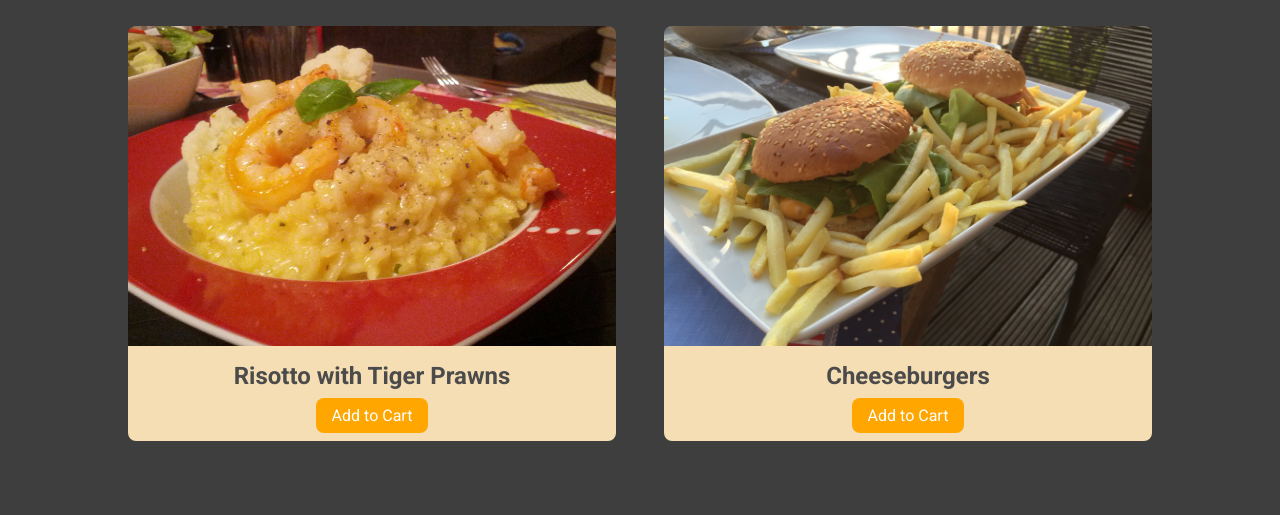
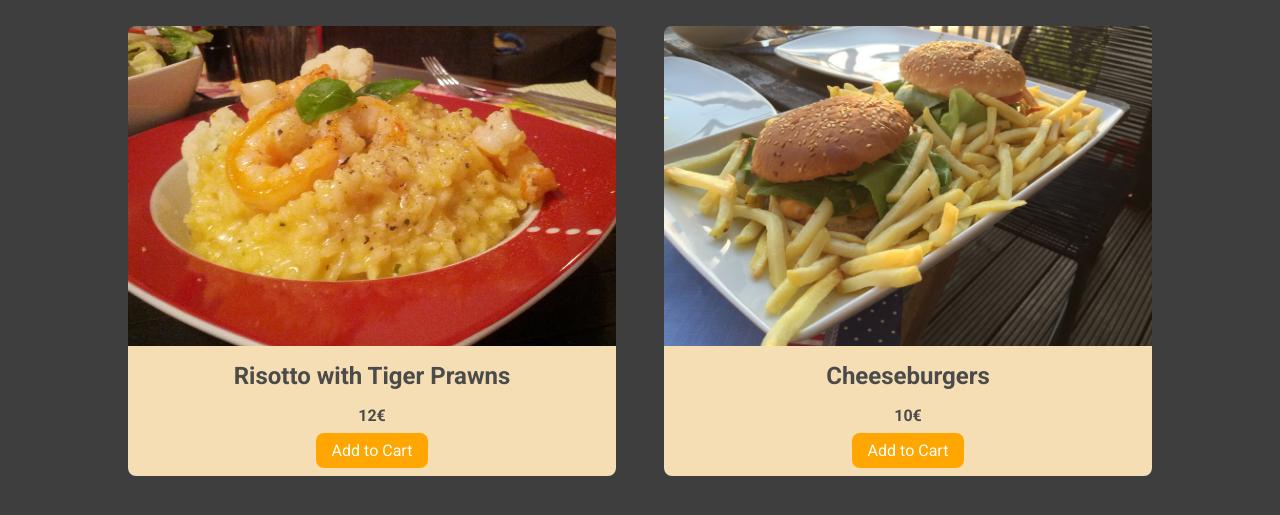
Before and after one commit to ZeroPlus93/plusfood-project, a plain HTML site: page index.html in a window 1280 px wide. Shown: the part 207-722 px from the top of the page. Drawn offline with Linux system fonts and the light colour scheme.

Commit message:
Added pricing to items

```diff
--- a/index.html
+++ b/index.html
@@ -62,6 +62,7 @@
             <img class="item__content--img" src="./images/food/risotto.jpg" alt="" />
             <div class="item__content--text">
               <h2>Risotto with Tiger Prawns</h2>
+              <p class="price">12€</p>
               <a class="btn" href="#">Add to Cart</a>
             </div>
           </li>
@@ -70,6 +71,7 @@
             <img class="item__content--img" src="./images/food/cheeseburgers.jpg" alt="" />
             <div class="item__content--text">
               <h2>Cheeseburgers</h2>
+              <p class="price">10€</p>
               <a class="btn" href="#">Add to Cart</a>
             </div>
           </li>
--- a/styles/styles.css
+++ b/styles/styles.css
@@ -66,9 +66,11 @@ a {
     padding: 1em;
     flex: 1;
 }
-.item__content--text h2 {
+.item__content--text h2,
+.item__content--text .price {
     color: rgb(75, 75, 75);
     margin-bottom: 1rem;
+    font-weight: bold;
 }
 .item__content--img {
     height: 20rem;
```
